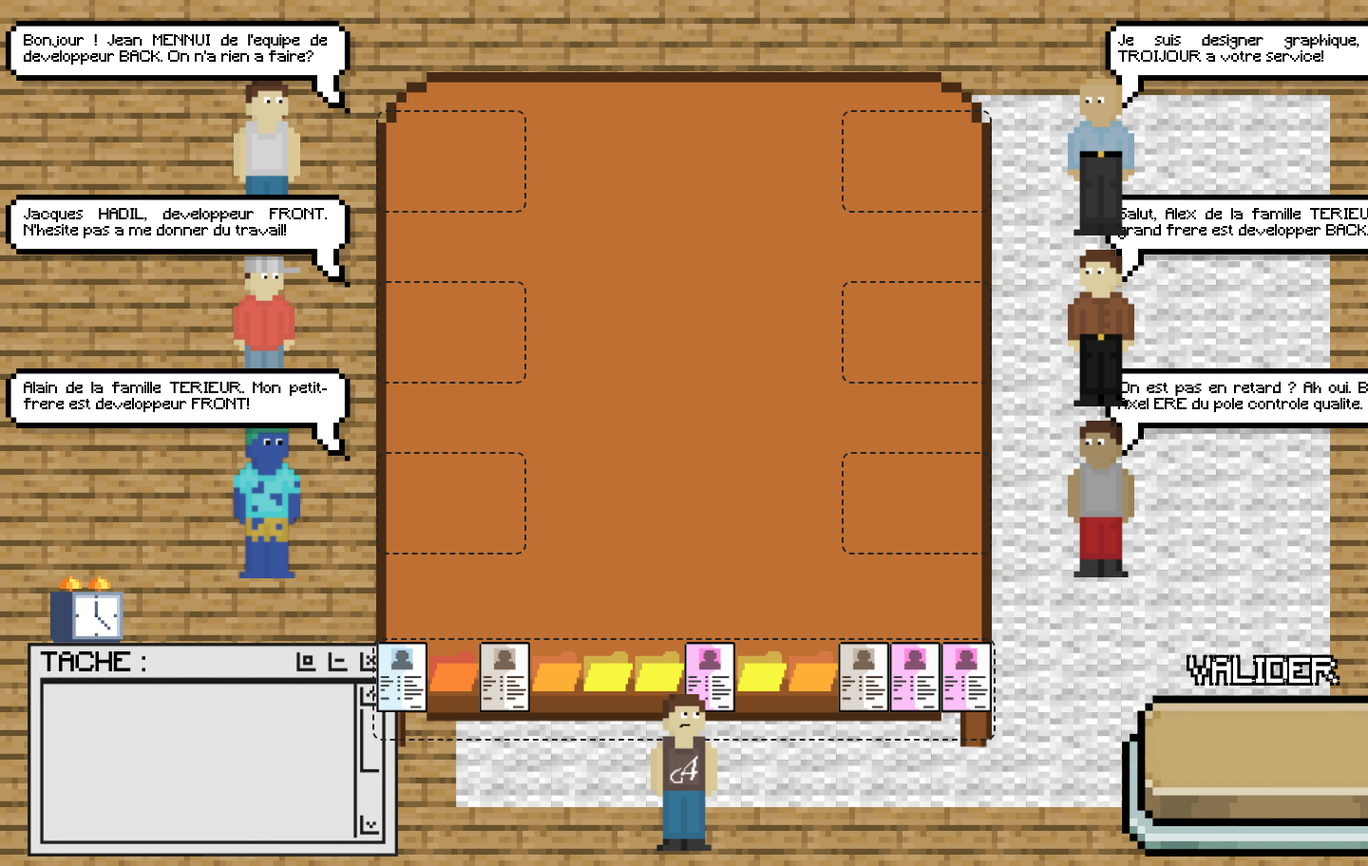
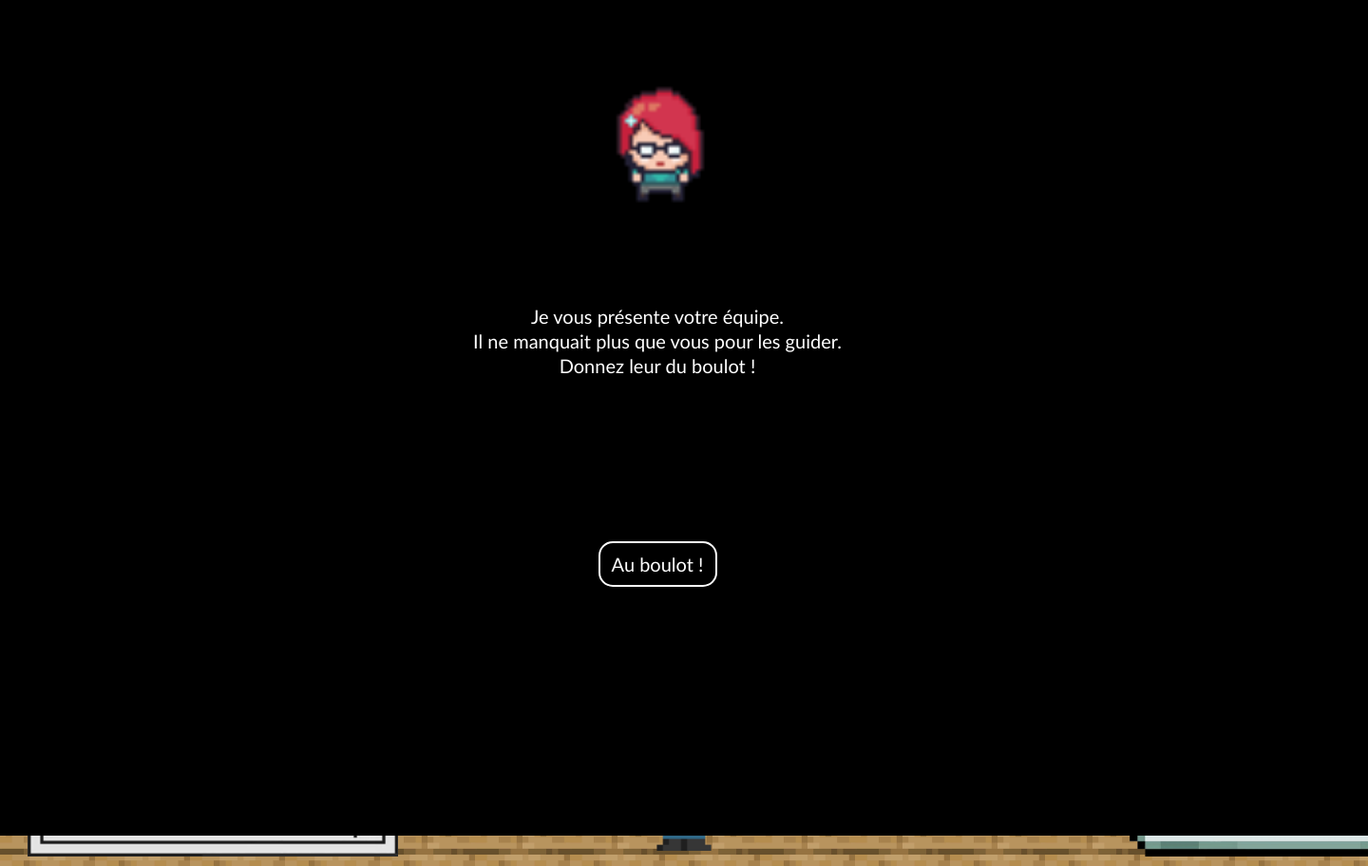
Before and after one commit to Thierry-Segarra/escape_game_G4, a PHP site: page /Front/stage2.php in a window 1440 px wide; the page is wider, and only the part inside the window is pictured. Shown: that part at 95% size. Run offline with PHP 8.4, Linux system fonts and the light colour scheme.

Commit message:
ajoue de transition stage 2 debut et fin

```diff
--- a/Back/transition.php
+++ b/Back/transition.php
@@ -2,7 +2,7 @@
     <link rel="stylesheet" href="../Styles/transition.css">
 </head>
 
-<div class="box" id="transition">
+<div class="box_transmition" id="transition">
     <div class="madame"></div>
     <p class="text" id="text"><textarea class="area" id="textdinamique" disabled></textarea></p>
 </div>
--- a/Front/stage1.php
+++ b/Front/stage1.php
@@ -10,7 +10,7 @@ include("../Back/transition.php");
 <script>
     textDinamique('textdinamique','text',`Le projet ne doit pas tomber à l'eau !
 Vous êtes notre dernier espoir, reprenez en main le projet et menez le jusqu'à sa réussite !
-Commencez par retrouver les livrables perdus et rejoignez votre équipe.`,'<button class="bouton" onclick = "transitionOuver()">Au boulot !</button>');
+Commencez par retrouver les livrables perdus et rejoignez votre équipe.`,'<button class="bouton" onclick = "transitionOuver();lock_drow_function()">Au boulot !</button>');
 </script>
 <body>
     <div class="sliding-background"></div>
--- a/Front/stage2.php
+++ b/Front/stage2.php
@@ -6,6 +6,15 @@
         <title>Stage 2</title>
         <link rel="stylesheet" href="../Styles/stage2.css">
     </head>
+
+    <?php
+    include("../Back/transition.php");
+    ?>
+    <script>
+        textDinamique('textdinamique','text',`Je vous présente votre équipe.
+Il ne manquait plus que vous pour les guider.
+Donnez leur du boulot !`,'<button class="bouton" onclick = "transitionOuver()">Au boulot !</button>');
+    </script>
 
     <body onload="load()">
         <div class="whole_table">
--- a/Styles/stage2.css
+++ b/Styles/stage2.css
@@ -14,6 +14,7 @@ body{
     background-image: url("../images/solstage2.png");
     background-repeat: repeat;
     background-size: 100px;
+    overflow-x: hidden;
 }
 
 .tapis{
--- a/Styles/transition.css
+++ b/Styles/transition.css
@@ -1,6 +1,6 @@
-.box {
+.box_transmition {
   position: absolute;
-  z-index: 10;
+  z-index: 10000;
   top: -10;
   left: 0;
   margin-left: -100px;
@@ -11,7 +11,7 @@
   transition-duration: 3s;
 }
 
-.box .text {
+.box_transmition .text {
   background-color: black;
   color: white;
   display: flex;
@@ -21,7 +21,7 @@
   font-family: 'Trebuchet MS', 'Lucida Sans Unicode', 'Lucida Grande', 'Lucida Sans', Arial, sans-serif;
 }
 
-.box .text .area {
+.box_transmition .text .area {
   width: 750px;
   height: 250px;
   line-height: 130%;
@@ -36,7 +36,7 @@
 
 }
 
-.box .text .bouton {
+.box_transmition .text .bouton {
   background-color: black;
   color: white;
   border: solid 2px white;
--- a/js/stage2.js
+++ b/js/stage2.js
@@ -120,6 +120,10 @@ document.addEventListener('mousemove', function(event) {
 
 function gameOver(){
     document.getElementById("chef").src = "../images/chef_good.png";
+    let text = `Votre organisation nous mènera au succès !
+    Prochaine étape: la phase de production !`;
+    let suivant = "stage3.php";
+    transitionFermer(text,suivant);
 }
 
 function verification(){
```
Also changed, not shown: Back/game.php (+11 -0 lines).
